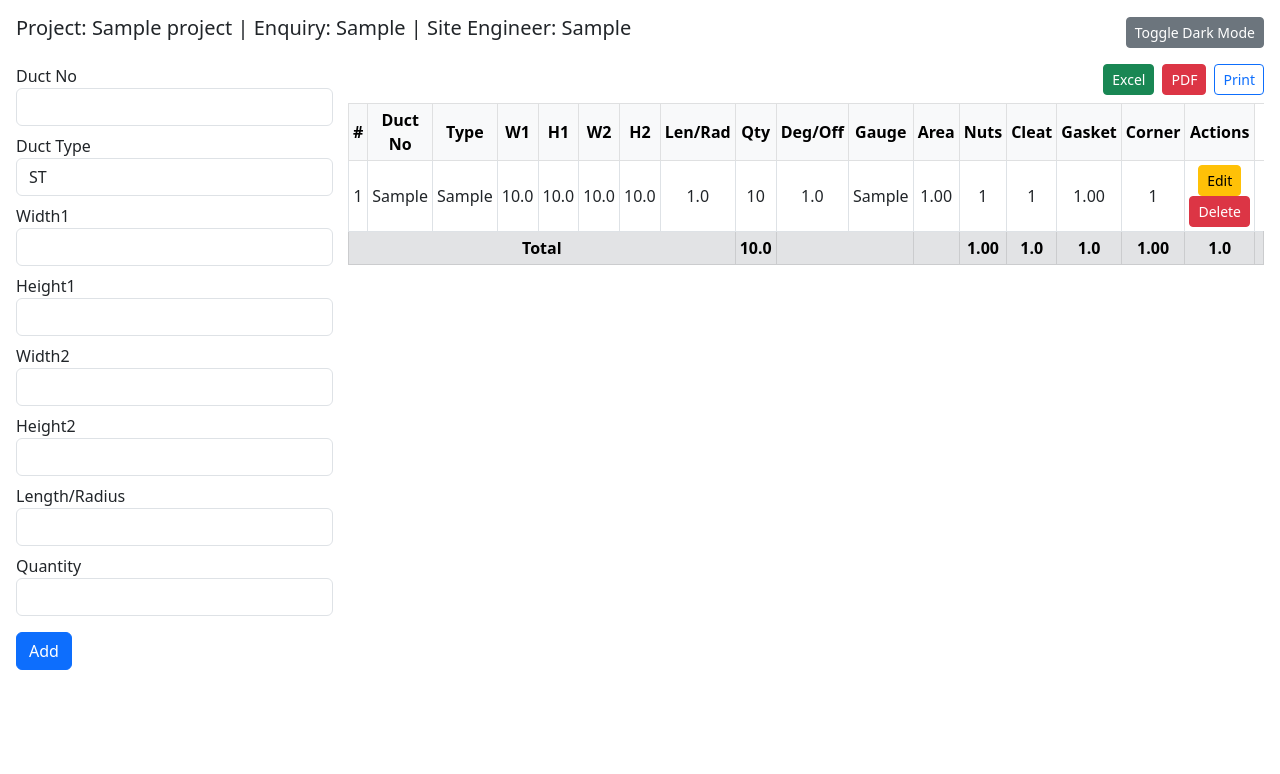
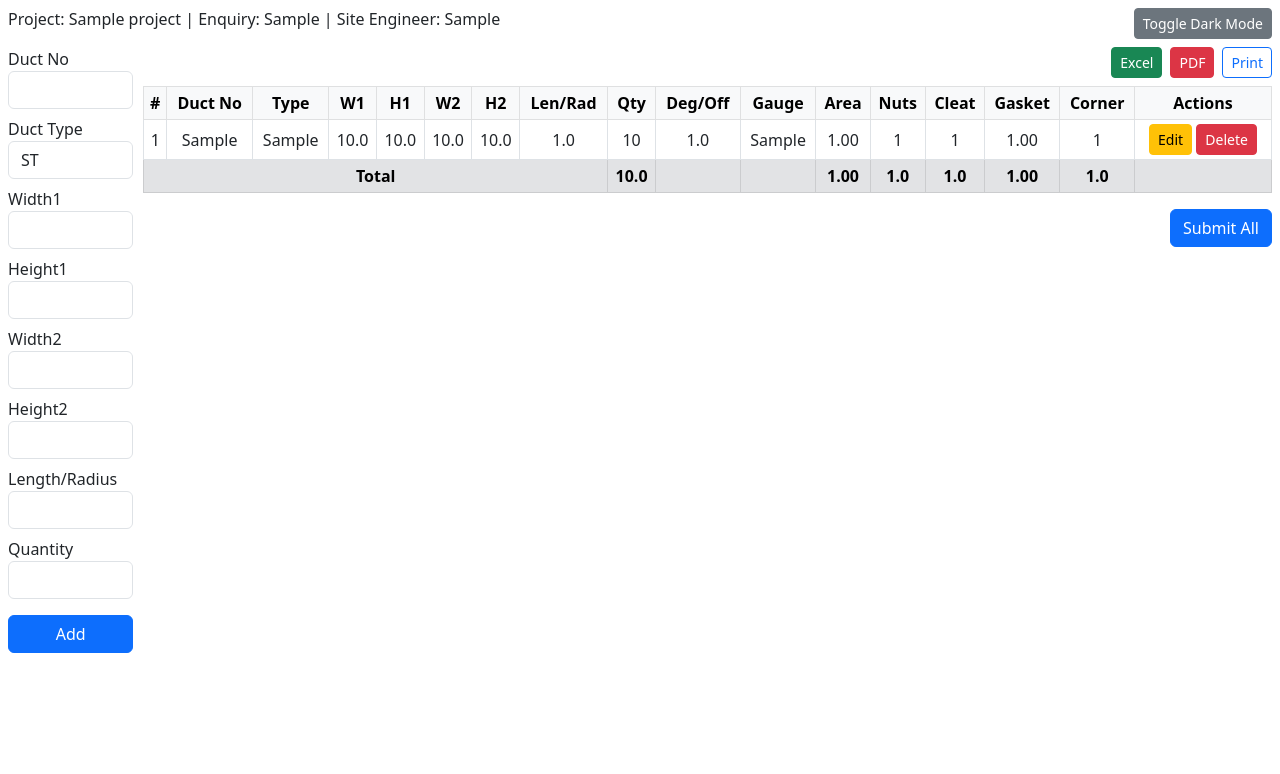
Before and after one commit to Madhan12-tech/duct-measurement, a Flask app: page /home/1 in a window 1280 px wide. Shown: the top 774 px of the page. Run offline with Flask 3, Linux system fonts and the light colour scheme; tables that the repository leaves empty hold one stand-in row (values such as "Sample post").

Commit message:
Update duct_entry.html

```diff
--- a/templates/duct_entry.html
+++ b/templates/duct_entry.html
@@ -15,23 +15,41 @@
       background-color: #333;
       border-color: #555;
     }
+
+    .row-flex {
+      display: flex;
+      flex-direction: row;
+      gap: 10px;
+      height: calc(100vh - 80px);
+    }
+    .form-section {
+      width: 10%;
+      overflow-y: auto;
+    }
+    .table-section {
+      width: 90%;
+      overflow-x: auto;
+    }
+
+    th, td {
+      text-align: center;
+      vertical-align: middle;
+    }
+
     @media (max-width: 768px) {
-      .row-flex { flex-direction: column; }
-      .form-section, .table-section { width: 100%; }
-      table { font-size: 12px; }
+      .row-flex {
+        flex-direction: column;
+      }
+      .form-section, .table-section {
+        width: 100%;
+      }
     }
-    @media (min-width: 769px) {
-      .row-flex { display: flex; gap: 15px; }
-      .form-section { flex: 1; }
-      .table-section { flex: 2; }
-    }
-    th, td { text-align: center; vertical-align: middle; }
   </style>
 </head>
 <body>
-  <div class="container-fluid p-3">
-    <div class="d-flex justify-content-between align-items-center mb-3">
-      <h5>Project: {{ project[1] }} | Enquiry: {{ project[2] }} | Site Engineer: {{ project[4] }}</h5>
+  <div class="container-fluid p-2">
+    <div class="d-flex justify-content-between align-items-center mb-2">
+      <h6>Project: {{ project[1] }} | Enquiry: {{ project[2] }} | Site Engineer: {{ project[4] }}</h6>
       <button class="btn btn-sm btn-secondary" onclick="toggleDarkMode()">Toggle Dark Mode</button>
     </div>
 
@@ -47,7 +65,7 @@
           </div>
 
           <div class="mb-2"><label>Duct Type</label>
-            <select class="form-control" name="duct_type" id="duct_type" onchange="toggleFactorField()" required>
+            <select class="form-control" name="duct_type" id="duct_type" onchange="toggleFields()" required>
               {% for type in ['ST', 'RED', 'DUM', 'OFFSET', 'SHOE', 'VANES', 'ELB'] %}
                 <option value="{{ type }}" {% if edit_entry and edit_entry[3] == type %}selected{% endif %}>{{ type }}</option>
               {% endfor %}
@@ -55,19 +73,19 @@
           </div>
 
           <div class="mb-2"><label>Width1</label>
-            <input type="number" step="0.01" name="width1" class="form-control" required value="{{ edit_entry[4] if edit_entry else '' }}">
+            <input type="number" step="0.01" name="width1" id="width1" class="form-control" required value="{{ edit_entry[4] if edit_entry else '' }}">
           </div>
 
           <div class="mb-2"><label>Height1</label>
-            <input type="number" step="0.01" name="height1" class="form-control" required value="{{ edit_entry[5] if edit_entry else '' }}">
+            <input type="number" step="0.01" name="height1" id="height1" class="form-control" required value="{{ edit_entry[5] if edit_entry else '' }}">
           </div>
 
           <div class="mb-2"><label>Width2</label>
-            <input type="number" step="0.01" name="width2" class="form-control" value="{{ edit_entry[6] if edit_entry else '' }}">
+            <input type="number" step="0.01" name="width2" id="width2" class="form-control" value="{{ edit_entry[6] if edit_entry else '' }}">
           </div>
 
           <div class="mb-2"><label>Height2</label>
-            <input type="number" step="0.01" name="height2" class="form-control" value="{{ edit_entry[7] if edit_entry else '' }}">
+            <input type="number" step="0.01" name="height2" id="height2" class="form-control" value="{{ edit_entry[7] if edit_entry else '' }}">
           </div>
 
           <div class="mb-2"><label>Length/Radius</label>
@@ -78,7 +96,7 @@
             <input type="number" name="quantity" class="form-control" required value="{{ edit_entry[9] if edit_entry else '' }}">
           </div>
 
-          <div class="mb-2" id="degreeField" style="display: none;"><label>Degree/Offset</label>
+          <div class="mb-2" id="degreeField"><label>Degree/Offset</label>
             <input type="number" step="0.01" name="degree_or_offset" class="form-control" value="{{ edit_entry[10] if edit_entry else '' }}">
           </div>
 
@@ -86,7 +104,7 @@
             <input type="number" step="0.1" name="factor" class="form-control" value="{{ edit_entry[11] if edit_entry else 1.5 }}">
           </div>
 
-          <button type="submit" class="btn btn-primary mt-2">{{ 'Update' if edit_entry else 'Add' }}</button>
+          <button type="submit" class="btn btn-primary mt-2 w-100">{{ 'Update' if edit_entry else 'Add' }}</button>
         </form>
 
         {% with messages = get_flashed_messages() %}
@@ -98,7 +116,7 @@
 
       <!-- Right: Table -->
       <div class="table-section">
-        <div class="d-flex justify-content-end mb-2 gap-2">
+        <div class="d-flex justify-content-end gap-2 mb-2">
           <a href="{{ url_for('export_excel', project_id=project_id) }}" class="btn btn-success btn-sm">Excel</a>
           <a href="{{ url_for('export_pdf', project_id=project_id) }}" class="btn btn-danger btn-sm">PDF</a>
           <button class="btn btn-outline-primary btn-sm" onclick="window.print()">Print</button>
@@ -107,8 +125,8 @@
         <table class="table table-bordered table-sm">
           <thead class="table-light">
             <tr>
-              <th>#</th><th>Duct No</th><th>Type</th><th>W1</th><th>H1</th><th>W2</th><th>H2</th><th>Len/Rad</th>
-              <th>Qty</th><th>Deg/Off</th><th>Gauge</th><th>Area</th><th>Nuts</th>
+              <th>#</th><th>Duct No</th><th>Type</th><th>W1</th><th>H1</th><th>W2</th><th>H2</th>
+              <th>Len/Rad</th><th>Qty</th><th>Deg/Off</th><th>Gauge</th><th>Area</th><th>Nuts</th>
               <th>Cleat</th><th>Gasket</th><th>Corner</th><th>Actions</th>
             </tr>
           </thead>
@@ -137,11 +155,10 @@
               </td>
             </tr>
             {% endfor %}
-            <!-- Totals Row -->
             <tr class="table-secondary fw-bold">
               <td colspan="8">Total</td>
               <td>{{ total_qty }}</td>
-              <td colspan="2"></td>
+              <td colspan="1"></td>
               <td></td>
               <td>{{ '%.2f'|format(total_area) }}</td>
               <td>{{ total_bolts }}</td>
@@ -152,6 +169,10 @@
             </tr>
           </tbody>
         </table>
+
+        <form method="POST" action="{{ url_for('submit_all', project_id=project_id) }}" class="mt-2 text-end">
+          <button type="submit" class="btn btn-primary">Submit All</button>
+        </form>
       </div>
     </div>
   </div>
@@ -161,28 +182,21 @@
       document.body.classList.toggle("dark-mode");
     }
 
-    function toggleFactorField() {
+    function toggleFields() {
       const type = document.getElementById("duct_type").value;
       document.getElementById("factorField").style.display = ["RED", "OFFSET", "SHOE", "ELB"].includes(type) ? "block" : "none";
       document.getElementById("degreeField").style.display = ["OFFSET", "ELB"].includes(type) ? "block" : "none";
     }
 
-    function autoCopyDims() {
-      const w1 = document.getElementsByName("width1")[0];
-      const h1 = document.getElementsByName("height1")[0];
-      const w2 = document.getElementsByName("width2")[0];
-      const h2 = document.getElementsByName("height2")[0];
+    document.getElementById("width1").addEventListener("input", function () {
+      document.getElementById("width2").value = this.value;
+    });
 
-      w1.addEventListener('input', () => { if (!w2.dataset.touched) w2.value = w1.value; });
-      h1.addEventListener('input', () => { if (!h2.dataset.touched) h2.value = h1.value; });
-      w2.addEventListener('input', () => { w2.dataset.touched = true; });
-      h2.addEventListener('input', () => { h2.dataset.touched = true; });
-    }
+    document.getElementById("height1").addEventListener("input", function () {
+      document.getElementById("height2").value = this.value;
+    });
 
-    window.onload = function () {
-      toggleFactorField();
-      autoCopyDims();
-    };
+    window.onload = toggleFields;
   </script>
 </body>
 </html>
```
